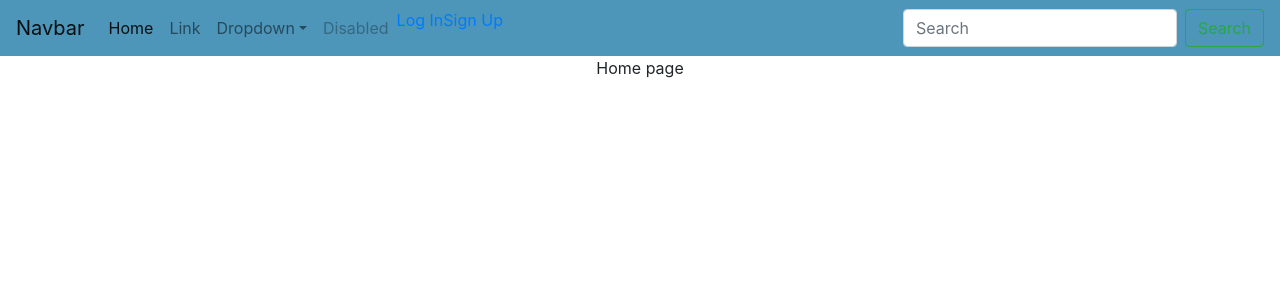
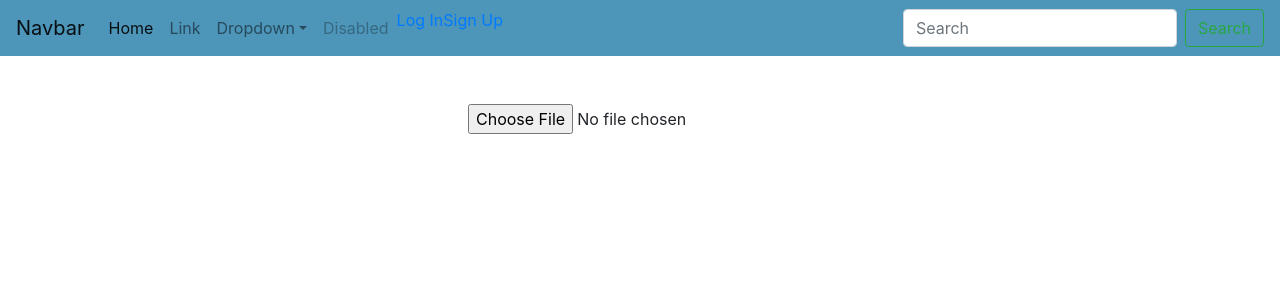
Before and after one commit to Luna123j/image-sharing, a React (Create React App) app in the folder client/: page / in a window 1280 px wide. Shown: the top 300 px of the page. Built offline with nearby package versions, Linux system fonts and the light colour scheme; no server answers.

Commit message:
create component for upload pictures

```diff
--- a/client/src/components/Home.jsx
+++ b/client/src/components/Home.jsx
@@ -1,10 +1,11 @@
 import React from "react"
 import NavBar from "./NavBar";
+import UploadImage from "./UploadImage";
 const Home = ()=>{
 
   return(
     <div>
-      Home page
+      <UploadImage />
     </div>
   )
 }
--- /dev/null
+++ b/client/src/components/UploadImage.jsx
@@ -0,0 +1,35 @@
+import React, { useState } from "react";
+
+const UploadImage = () => {
+  const [selectedImage, setSelectedImage] = useState(null);
+  const imageSubmitHandler = () => {
+
+  }
+
+  return (
+    <div>
+      {selectedImage && (
+        <div>
+          <form onSubmit={imageSubmitHandler}>
+            <img alt="error showing image" width={"250px"} src={URL.createObjectURL(selectedImage)} />
+            <br />
+            <button onClick={() => setSelectedImage(null)}>Remove</button>
+            <button type="submit">Submit</button>
+          </form>
+        </div>
+      )}
+      <br />
+
+      <br />
+      <input
+        type="file"
+        name="myImage"
+        onChange={(event) => {
+          setSelectedImage(event.target.files[0]);
+        }}
+      />
+    </div>
+  )
+}
+
+export default UploadImage;
```
